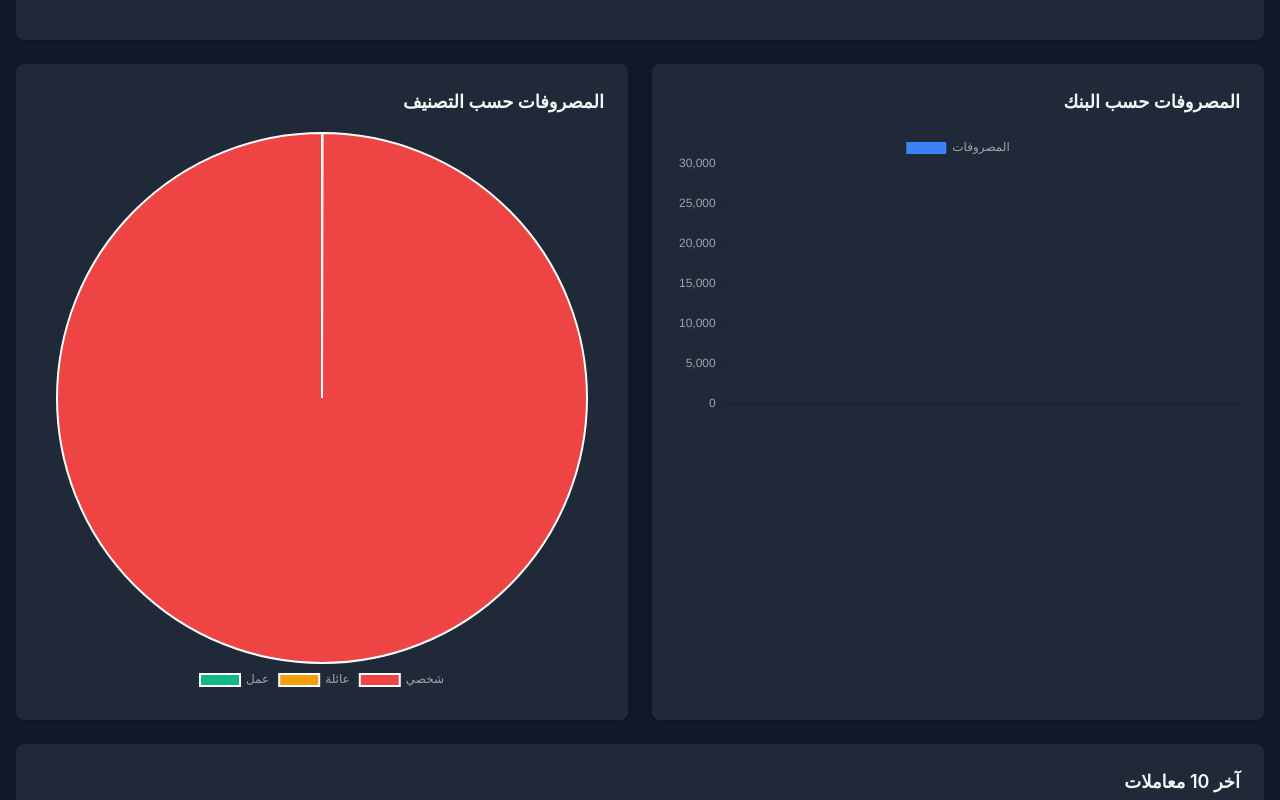
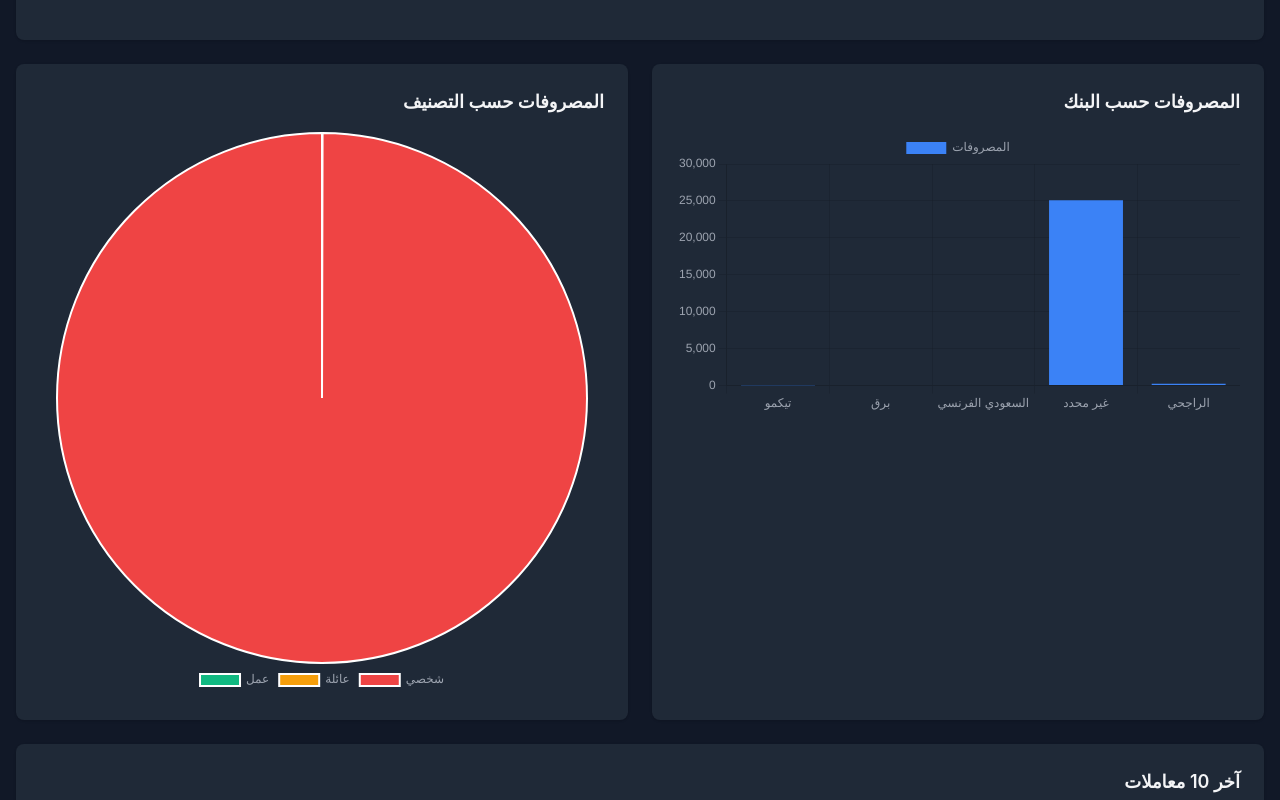
Before and after one commit to FerasMahmoud/firas-finance-dashboard, a website: page index.html in a window 1280 px wide. Shown: the part 1320-2120 px from the top of the page. Drawn offline with nearby package versions, Linux system fonts and the light colour scheme.

Commit message:
Fix: Charts and filters now working
- Fixed dark mode color handling in categoryChart
- Added support for Arabic bank names in data
- Updated bank filter options to match real data
- Added Unknown and ATC banks to mappings
- Fixed category filter to include 'طعام - مطاعم'
- All 3 charts (category, bank, classification) now render correctly

```diff
--- a/app.js
+++ b/app.js
@@ -10,7 +10,29 @@
     'alrajhi': 'الراجحي',
     'barq': 'برق',
     'tikmo': 'تيكمو',
-    'stc': 'STC Bank'
+    'stc': 'STC Bank',
+    // Support Arabic names directly
+    'السعودي الفرنسي': 'السعودي الفرنسي',
+    'الراجحي': 'الراجحي',
+    'STC Bank': 'STC Bank',
+    'Unknown': 'غير محدد',
+    'ATC': 'ATC'
+};
+
+// Reverse mapping for balance element IDs
+const bankIdMap = {
+    'السعودي الفرنسي': 'banque-saudi',
+    'الراجحي': 'alrajhi',
+    'برق': 'barq',
+    'تيكمو': 'tikmo',
+    'STC Bank': 'stc',
+    'banque-saudi': 'banque-saudi',
+    'alrajhi': 'alrajhi',
+    'barq': 'barq',
+    'tikmo': 'tikmo',
+    'stc': 'stc',
+    'Unknown': 'unknown',
+    'ATC': 'atc'
 };
 
 // Load data on page load
@@ -106,27 +128,13 @@
         const amount = typeof data === 'number' ? data : (data.balance || 0);
         total += amount;
 
-        // Try to find element by bank name (both Arabic and English IDs)
-        const bankKey = bank.toLowerCase().replace(/\s+/g, '-');
-        let el = document.getElementById(`balance-${bankKey}`);
-
-        // Fallback: try mapping Arabic names to English IDs
-        if (!el) {
-            const reverseMap = {
-                'السعودي الفرنسي': 'banque-saudi',
-                'الراجحي': 'alrajhi',
-                'برق': 'barq',
-                'تيكمو': 'tikmo',
-                'STC Bank': 'stc'
-            };
-            const mappedKey = reverseMap[bank];
-            if (mappedKey) {
-                el = document.getElementById(`balance-${mappedKey}`);
+        // Use bankIdMap to get element ID
+        const bankId = bankIdMap[bank];
+        if (bankId) {
+            const el = document.getElementById(`balance-${bankId}`);
+            if (el) {
+                el.textContent = formatCurrency(amount);
             }
-        }
-
-        if (el) {
-            el.textContent = formatCurrency(amount);
         }
     });
     document.getElementById('totalBalance').textContent = formatCurrency(total);
@@ -192,7 +200,7 @@
                     <div>
                         <p class="font-semibold">${t.merchant}</p>
                         <p class="text-sm text-gray-600 dark:text-gray-400">
-                            ${bankNames[t.bank] || t.bank} • ${t.category} • ${t.classification}
+                            ${bankNames[t.bank] || t.bank} • ${t.category || 'غير محدد'} • ${t.classification || 'غير محدد'}
                         </p>
                         ${t.note ? `<p class="text-xs text-gray-500 dark:text-gray-500">${t.note}</p>` : ''}
                     </div>
@@ -231,6 +239,8 @@
     const ctx = document.getElementById('categoryChart');
     if (charts.category) charts.category.destroy();
 
+    const isDark = document.documentElement.classList.contains('dark');
+
     charts.category = new Chart(ctx, {
         type: 'doughnut',
         data: {
@@ -249,8 +259,7 @@
                 legend: {
                     position: 'bottom',
                     labels: {
-                        color: getComputedStyle(document.documentElement).getPropertyValue('--tw-text-opacity')
-                            ? '#fff' : '#000',
+                        color: isDark ? '#9CA3AF' : '#4B5563',
                         font: {
                             family: '-apple-system, BlinkMacSystemFont, Segoe UI, Roboto, Arial, sans-serif'
                         }
@@ -277,7 +286,7 @@
     charts.bank = new Chart(ctx, {
         type: 'bar',
         data: {
-            labels: Object.keys(bankData).map(b => bankNames[b]),
+            labels: Object.keys(bankData).map(b => bankNames[b] || b),
             datasets: [{
                 label: 'المصروفات',
                 data: Object.values(bankData),
--- a/index.html
+++ b/index.html
@@ -122,11 +122,13 @@
                     <label class="block text-sm font-medium mb-2">البنك</label>
                     <select id="filterBank" class="w-full p-2 rounded-lg bg-gray-100 dark:bg-gray-700 border border-gray-300 dark:border-gray-600">
                         <option value="">الكل</option>
-                        <option value="banque-saudi">السعودي الفرنسي</option>
-                        <option value="alrajhi">الراجحي</option>
-                        <option value="barq">برق</option>
-                        <option value="tikmo">تيكمو</option>
-                        <option value="stc">STC Bank</option>
+                        <option value="السعودي الفرنسي">السعودي الفرنسي</option>
+                        <option value="الراجحي">الراجحي</option>
+                        <option value="برق">برق</option>
+                        <option value="تيكمو">تيكمو</option>
+                        <option value="STC Bank">STC Bank</option>
+                        <option value="Unknown">غير محدد</option>
+                        <option value="ATC">ATC</option>
                     </select>
                 </div>
 
@@ -134,7 +136,7 @@
                     <label class="block text-sm font-medium mb-2">الفئة</label>
                     <select id="filterCategory" class="w-full p-2 rounded-lg bg-gray-100 dark:bg-gray-700 border border-gray-300 dark:border-gray-600">
                         <option value="">الكل</option>
-                        <option value="طعام">طعام</option>
+                        <option value="طعام - مطاعم">طعام - مطاعم</option>
                         <option value="تسوق">تسوق</option>
                         <option value="تبرعات">تبرعات</option>
                         <option value="خدمات تقنية">خدمات تقنية</option>
```
